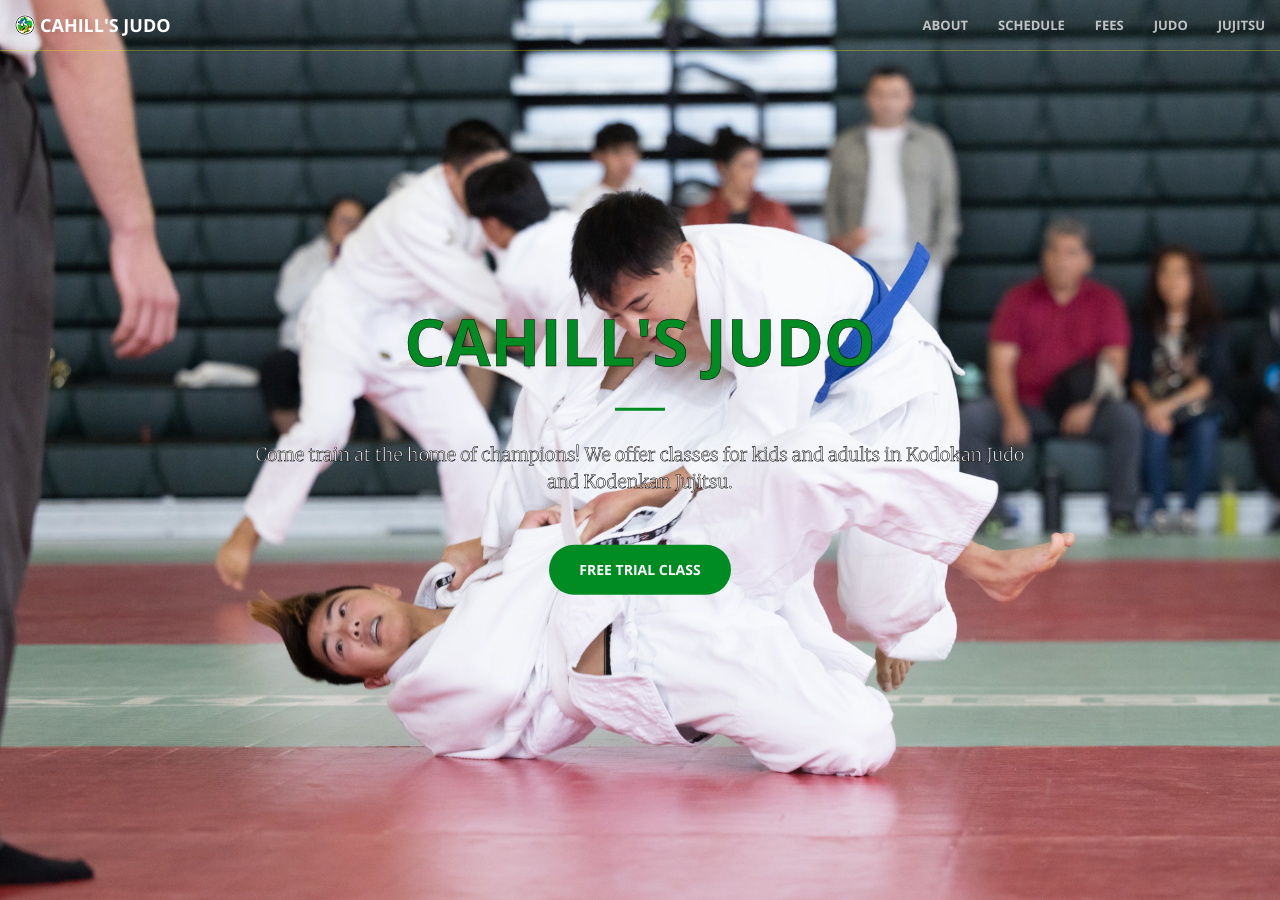
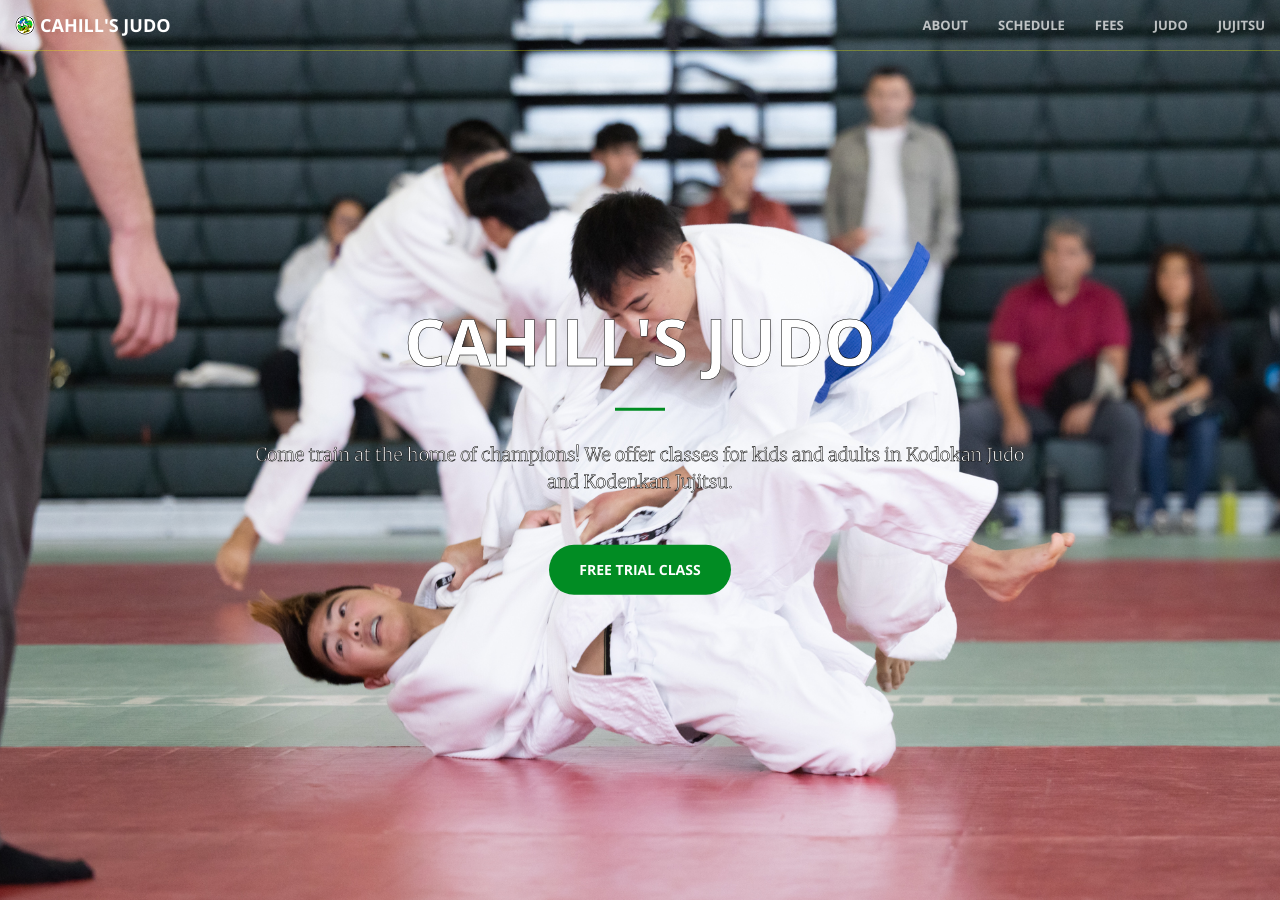
Before and after one commit to cahillsjudo/cahillsjudo.github.io, a Jekyll site: the page built from index.html, in a window 1280 px wide and 900 px high. Built offline with Jekyll 4.4.1, drawn with Linux system fonts in a browser that asks for light colours.

Commit message:
Update _base.scss

```diff
--- a/_sass/_base.scss
+++ b/_sass/_base.scss
@@ -453,7 +453,7 @@ body {
 }
 
 .pop-text {
-    color: $theme-primary; /* Main text color */
+    color: white; /* Main text color */
     -webkit-text-stroke: 0.5px black; /* Creates a sharp black outline */
     text-shadow: none; /* Removes soft shadow */
 }
```
